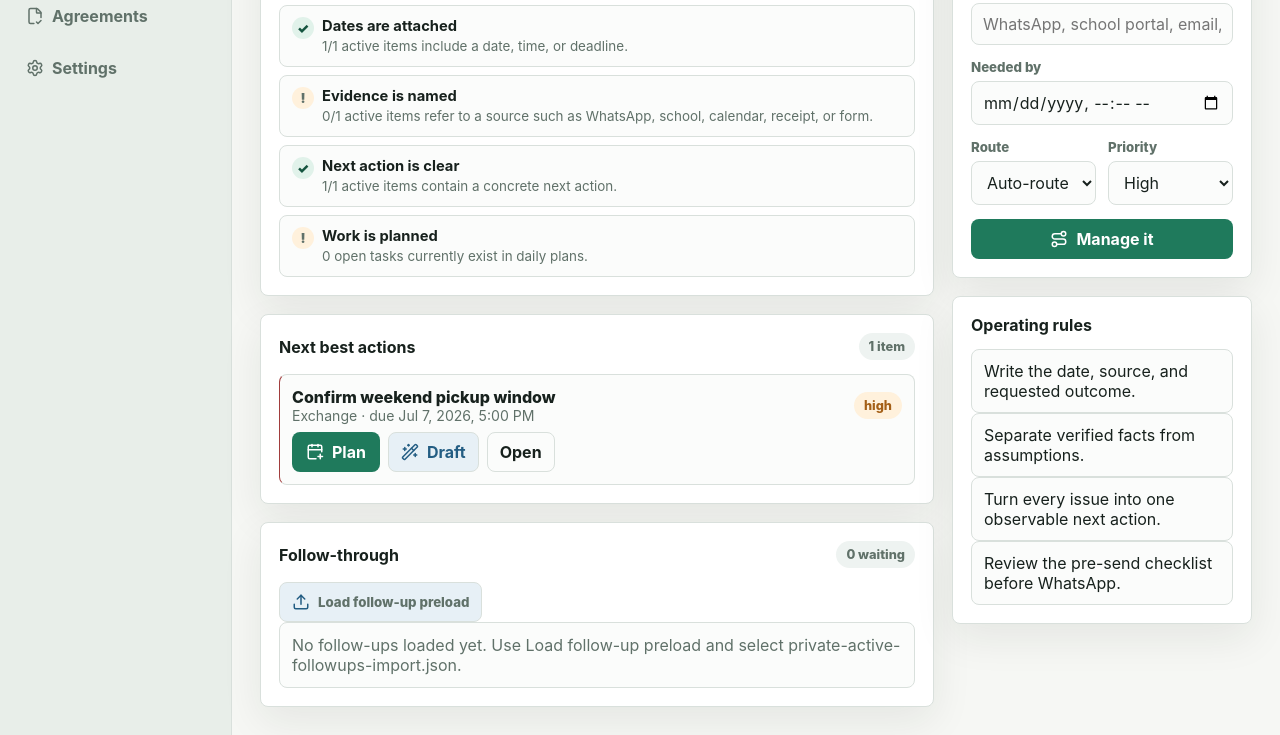
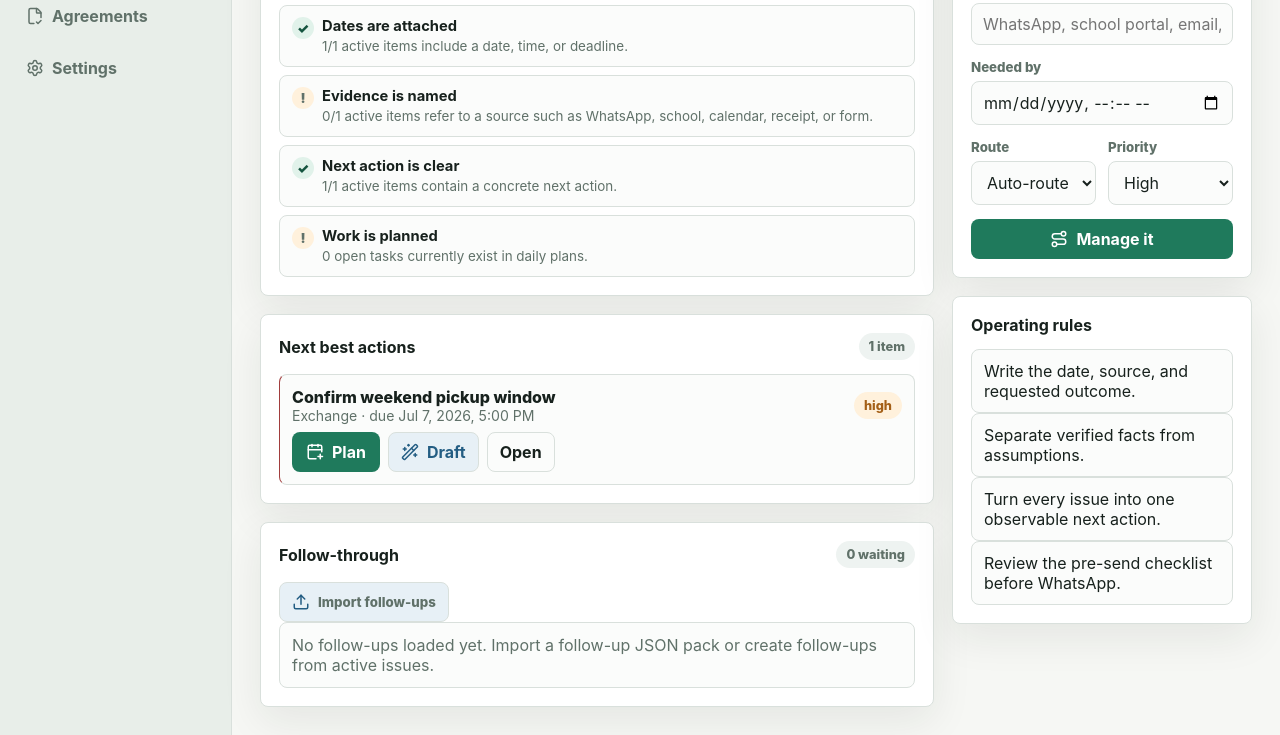
Before and after one commit to MilesDotson/parent-manager, a plain HTML site: page outputs/co-parent-manager/index.html in a window 1280 px wide. Shown: the part 526-1261 px from the top of the page. Drawn offline with nearby package versions, Linux system fonts and the light colour scheme.

Commit message:
Generalize follow-up import copy

```diff
--- a/outputs/co-parent-manager/app.js
+++ b/outputs/co-parent-manager/app.js
@@ -412,7 +412,7 @@ function renderAgentDesk() {
   $("#followThroughCount").textContent = `${openFollowUps.length} waiting`;
   $("#followThroughList").innerHTML = openFollowUps.length
     ? openFollowUps.slice(0, 8).map(followThroughItemTemplate).join("")
-    : emptyState("No follow-ups loaded yet. Use Load follow-up preload and select private-active-followups-import.json.");
+    : emptyState("No follow-ups loaded yet. Import a follow-up JSON pack or create follow-ups from active issues.");
 }
 
 function findAgentItem(type, id) {
--- a/outputs/co-parent-manager/index.html
+++ b/outputs/co-parent-manager/index.html
@@ -105,7 +105,7 @@
                 </div>
                 <div class="button-row">
                   <label class="secondary file-button">
-                    <i data-lucide="upload"></i><span>Load follow-up preload</span>
+                    <i data-lucide="upload"></i><span>Import follow-ups</span>
                     <input id="followupImport" type="file" accept="application/json" />
                   </label>
                 </div>
```
